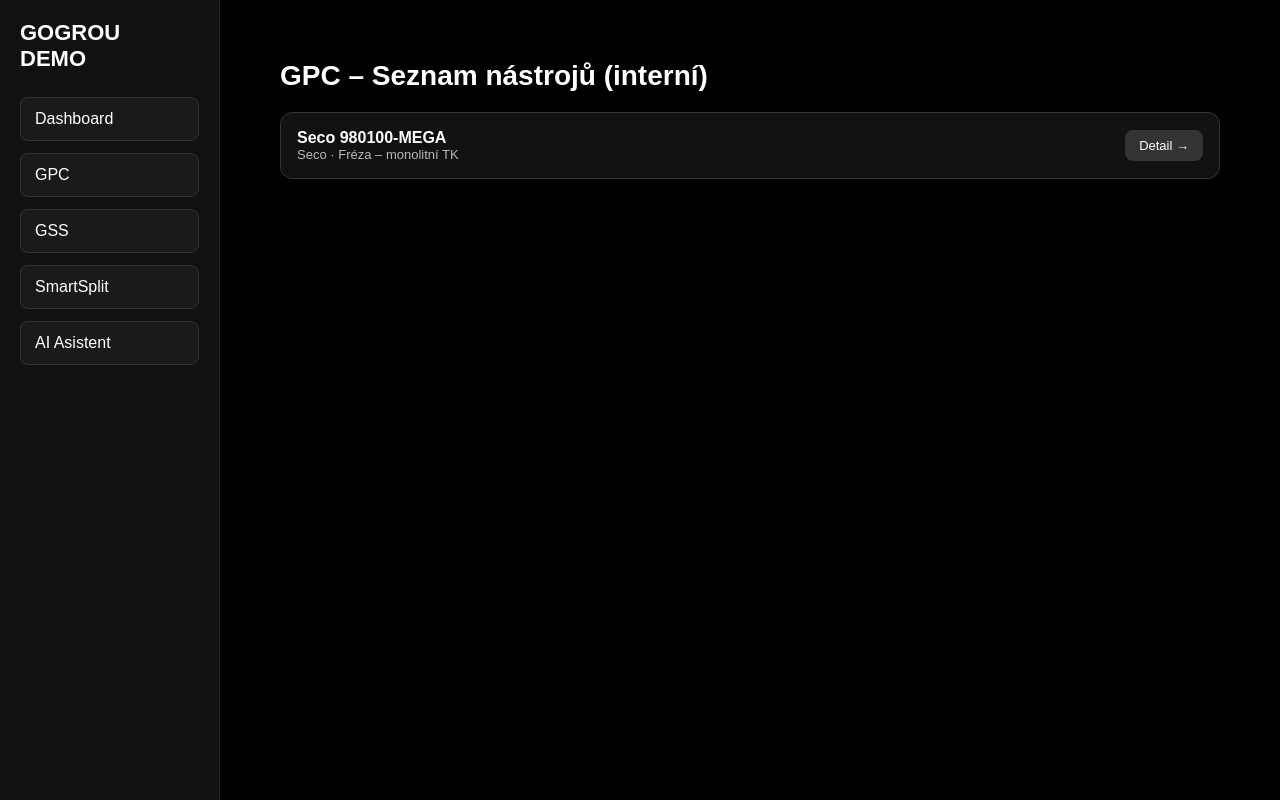
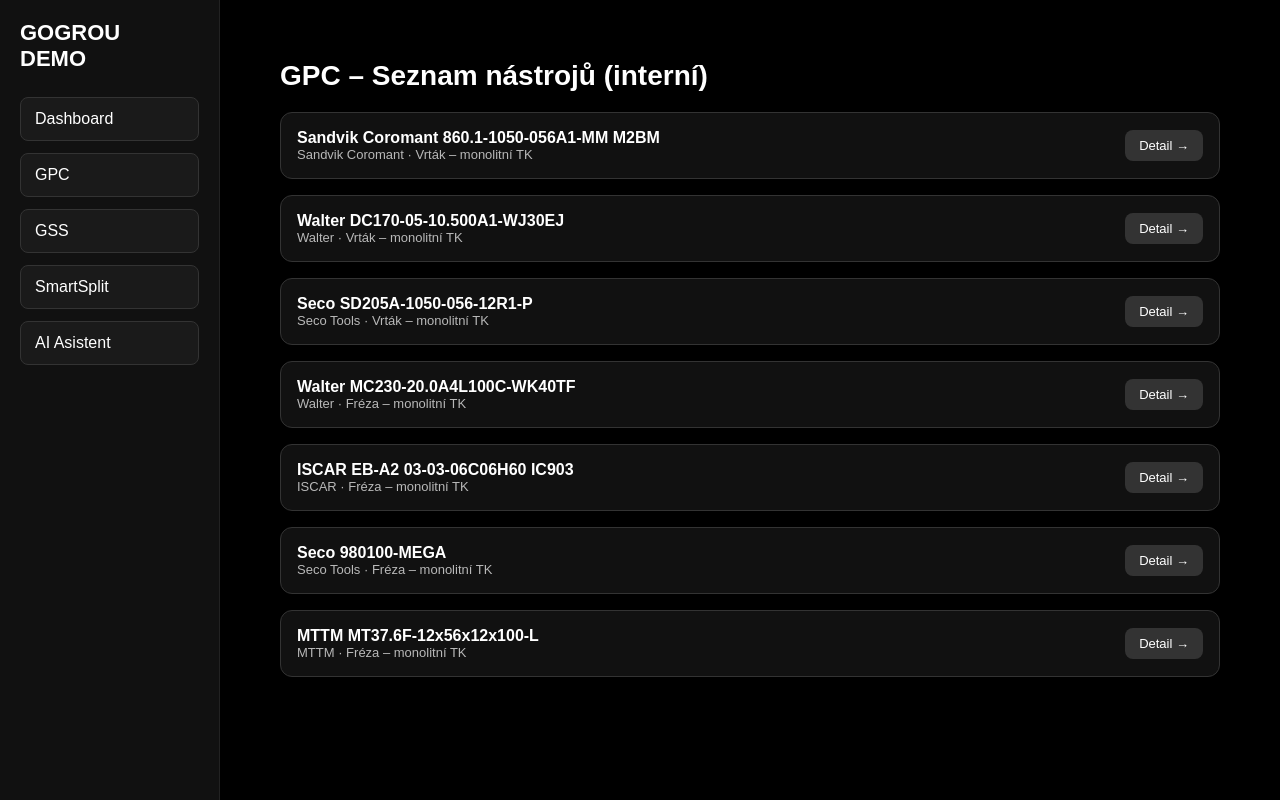
Before and after one commit to gogrou-app/gogrou-demo, a Next.js app: page /gpc in a window 1280 px wide. Built offline with nearby package versions, Linux system fonts and the light colour scheme.

Commit message:
Update data.js

```diff
--- a/app/gpc/data.js
+++ b/app/gpc/data.js
@@ -1,14 +1,390 @@
+// /app/gpc/data.js
+// GPC DEMO – VRTÁKY + FRÉZY
+// !!! JEDEN EXPORT, JEDNA STRUKTURA !!!
+
 const tools = [
+  // ============================================================
+  // SANDVIK – VRTÁK
+  // ============================================================
   {
-    gpc_id: "980100",
+    gpc_id: "73-555-321-50391",
+    gtin: "08419421",
+    name: "Sandvik Coromant 860.1-1050-056A1-MM M2BM",
+    type: "Vrták – monolitní TK",
+    manufacturer: "Sandvik Coromant",
+
+    image_main: "/images/tools/sandvik_860-1-1050-056a1-mm_m2bm_main.png",
+    image_drawing: "/images/tools/sandvik_860-1-1050-056a1-mm_m2bm_drawing.png",
+
+    geometry: {
+      diameter_mm: 10.5,
+      flute_length_mm: 56,
+      overall_length_mm: 118,
+      shank_diameter_mm: null,
+      flutes: 2,
+      helix_angle_deg: 30,
+      point_angle_deg: 140,
+      corner_radius_mm: null,
+      neck_length_mm: null,
+    },
+
+    cutting: {
+      recommended_vc_m_min: null,
+      recommended_fz_mm: null,
+      coolant_required: null,
+      internal_coolant: null,
+      chipbreaker: null,
+    },
+
+    tool_features: {
+      material: "Solid carbide",
+      coating: "TiAlN",
+      tolerance: null,
+      hand: null,
+      finish_quality: null,
+    },
+
+    usage: {
+      operations: ["Vrtání"],
+      workpiece_materials: [],
+      notes: null,
+    },
+
+    lifecycle: {
+      resharpenable: false,
+      max_resharpens: null,
+      service_notes: null,
+      expected_tool_life_min: null,
+    },
+  },
+
+  // ============================================================
+  // WALTER – VRTÁK
+  // ============================================================
+  {
+    gpc_id: "73-555-321-50392",
+    gtin: "06745276",
+    name: "Walter DC170-05-10.500A1-WJ30EJ",
+    type: "Vrták – monolitní TK",
+    manufacturer: "Walter",
+
+    image_main: "/images/tools/walter_dc170-05-10.500a1-wj30ej_main.png",
+    image_drawing: "/images/tools/walter_dc170-05-10.500a1-wj30ej_drawing.png",
+
+    geometry: {
+      diameter_mm: 10.5,
+      flute_length_mm: null,
+      overall_length_mm: 118,
+      shank_diameter_mm: null,
+      flutes: 2,
+      helix_angle_deg: 30,
+      point_angle_deg: null,
+      corner_radius_mm: null,
+      neck_length_mm: null,
+    },
+
+    cutting: {
+      recommended_vc_m_min: null,
+      recommended_fz_mm: null,
+      coolant_required: null,
+      internal_coolant: null,
+      chipbreaker: null,
+    },
+
+    tool_features: {
+      material: "Solid carbide",
+      coating: "AlCrN",
+      tolerance: null,
+      hand: null,
+      finish_quality: null,
+    },
+
+    usage: {
+      operations: ["Vrtání"],
+      workpiece_materials: [],
+      notes: null,
+    },
+
+    lifecycle: {
+      resharpenable: false,
+      max_resharpens: null,
+      service_notes: null,
+      expected_tool_life_min: null,
+    },
+  },
+
+  // ============================================================
+  // SECO – VRTÁK
+  // ============================================================
+  {
+    gpc_id: "73-555-321-50393",
+    gtin: "03046226",
+    name: "Seco SD205A-1050-056-12R1-P",
+    type: "Vrták – monolitní TK",
+    manufacturer: "Seco Tools",
+
+    image_main: "/images/tools/seco_sd205a-1050-056-12r1-p_main.png",
+    image_drawing: "/images/tools/seco_sd205a-1050-056-12r1-p_drawing.png",
+
+    geometry: {
+      diameter_mm: 10.5,
+      flute_length_mm: 56,
+      overall_length_mm: 118,
+      shank_diameter_mm: null,
+      flutes: 2,
+      helix_angle_deg: 30,
+      point_angle_deg: null,
+      corner_radius_mm: null,
+      neck_length_mm: null,
+    },
+
+    cutting: {
+      recommended_vc_m_min: null,
+      recommended_fz_mm: null,
+      coolant_required: null,
+      internal_coolant: null,
+      chipbreaker: null,
+    },
+
+    tool_features: {
+      material: "Solid carbide",
+      coating: "TiAlN",
+      tolerance: null,
+      hand: null,
+      finish_quality: null,
+    },
+
+    usage: {
+      operations: ["Vrtání"],
+      workpiece_materials: [],
+      notes: null,
+    },
+
+    lifecycle: {
+      resharpenable: false,
+      max_resharpens: null,
+      service_notes: null,
+      expected_tool_life_min: null,
+    },
+  },
+
+  // ============================================================
+  // WALTER – FRÉZA MC230
+  // ============================================================
+  {
+    gpc_id: "73-777-100-00001",
+    gtin: null,
+    name: "Walter MC230-20.0A4L100C-WK40TF",
+    type: "Fréza – monolitní TK",
+    manufacturer: "Walter",
+
+    image_main: "/images/tools/walter_mc230-20.0a4l100c-wk40tf_main.png",
+    image_drawing: "/images/tools/walter_mc230-20.0a4l100c-wk40tf_drawing.png",
+
+    geometry: {
+      diameter_mm: 20,
+      flute_length_mm: 40,
+      overall_length_mm: 100,
+      shank_diameter_mm: 20,
+      flutes: 4,
+      helix_angle_deg: null,
+      point_angle_deg: null,
+      corner_radius_mm: null,
+      neck_length_mm: null,
+    },
+
+    cutting: {
+      recommended_vc_m_min: null,
+      recommended_fz_mm: null,
+      coolant_required: null,
+      internal_coolant: null,
+      chipbreaker: null,
+    },
+
+    tool_features: {
+      material: "Solid carbide",
+      coating: "WK40TF",
+      tolerance: null,
+      hand: null,
+      finish_quality: null,
+    },
+
+    usage: {
+      operations: ["Frézování"],
+      workpiece_materials: [],
+      notes: null,
+    },
+
+    lifecycle: {
+      resharpenable: true,
+      max_resharpens: null,
+      service_notes: null,
+      expected_tool_life_min: null,
+    },
+  },
+
+  // ============================================================
+  // ISCAR – FRÉZA EB-A2
+  // ============================================================
+  {
+    gpc_id: "73-777-100-00002",
+    gtin: null,
+    name: "ISCAR EB-A2 03-03-06C06H60 IC903",
+    type: "Fréza – monolitní TK",
+    manufacturer: "ISCAR",
+
+    image_main: "/images/tools/iscar_eb-a2-03-03-06c06h60-ic903_main.jpg",
+    image_drawing: "/images/tools/iscar_eb-a2-03-03-06c06h60-ic903_drawing.png",
+
+    geometry: {
+      diameter_mm: 6,
+      flute_length_mm: 18,
+      overall_length_mm: 60,
+      shank_diameter_mm: 6,
+      flutes: 2,
+      helix_angle_deg: null,
+      point_angle_deg: null,
+      corner_radius_mm: null,
+      neck_length_mm: null,
+    },
+
+    cutting: {
+      recommended_vc_m_min: null,
+      recommended_fz_mm: null,
+      coolant_required: null,
+      internal_coolant: null,
+      chipbreaker: null,
+    },
+
+    tool_features: {
+      material: "Solid carbide",
+      coating: "IC903",
+      tolerance: null,
+      hand: null,
+      finish_quality: null,
+    },
+
+    usage: {
+      operations: ["Frézování"],
+      workpiece_materials: [],
+      notes: null,
+    },
+
+    lifecycle: {
+      resharpenable: true,
+      max_resharpens: null,
+      service_notes: null,
+      expected_tool_life_min: null,
+    },
+  },
+
+  // ============================================================
+  // SECO – FRÉZA MEGA
+  // ============================================================
+  {
+    gpc_id: "73-777-100-00003",
+    gtin: null,
     name: "Seco 980100-MEGA",
-    manufacturer: "Seco",
     type: "Fréza – monolitní TK",
-    tracking_mode: "dm",
+    manufacturer: "Seco Tools",
+
+    image_main: "/images/tools/seco_980100_mega_main.png",
+    image_drawing: "/images/tools/seco_980100_mega_drawing.png",
+
     geometry: {
-      diameter_mm: 10,
-      flute_length_mm: 30,
-      flutes: 3,
+      diameter_mm: 5,
+      flute_length_mm: 15,
+      overall_length_mm: 80,
+      shank_diameter_mm: 6,
+      flutes: 2,
+      helix_angle_deg: null,
+      point_angle_deg: null,
+      corner_radius_mm: null,
+      neck_length_mm: null,
+    },
+
+    cutting: {
+      recommended_vc_m_min: null,
+      recommended_fz_mm: null,
+      coolant_required: null,
+      internal_coolant: null,
+      chipbreaker: null,
+    },
+
+    tool_features: {
+      material: "Solid carbide",
+      coating: "MEGA",
+      tolerance: null,
+      hand: null,
+      finish_quality: null,
+    },
+
+    usage: {
+      operations: ["Frézování"],
+      workpiece_materials: [],
+      notes: null,
+    },
+
+    lifecycle: {
+      resharpenable: true,
+      max_resharpens: null,
+      service_notes: null,
+      expected_tool_life_min: null,
+    },
+  },
+
+  // ============================================================
+  // MTTM – VLASTNÍ FRÉZA
+  // ============================================================
+  {
+    gpc_id: "73-777-100-00004",
+    gtin: null,
+    name: "MTTM MT37.6F-12x56x12x100-L",
+    type: "Fréza – monolitní TK",
+    manufacturer: "MTTM",
+
+    image_main: "/images/tools/mttm_mt37.6f-12x56x12x100-l_main.jpg",
+    image_drawing: null,
+
+    geometry: {
+      diameter_mm: 12,
+      flute_length_mm: 56,
+      overall_length_mm: 100,
+      shank_diameter_mm: 12,
+      flutes: 6,
+      helix_angle_deg: null,
+      point_angle_deg: null,
+      corner_radius_mm: null,
+      neck_length_mm: null,
+    },
+
+    cutting: {
+      recommended_vc_m_min: null,
+      recommended_fz_mm: null,
+      coolant_required: null,
+      internal_coolant: null,
+      chipbreaker: null,
+    },
+
+    tool_features: {
+      material: "Solid carbide",
+      coating: null,
+      tolerance: null,
+      hand: "L",
+      finish_quality: null,
+    },
+
+    usage: {
+      operations: ["Frézování"],
+      workpiece_materials: [],
+      notes: null,
+    },
+
+    lifecycle: {
+      resharpenable: true,
+      max_resharpens: null,
+      service_notes: null,
+      expected_tool_life_min: null,
     },
   },
 ];
```
